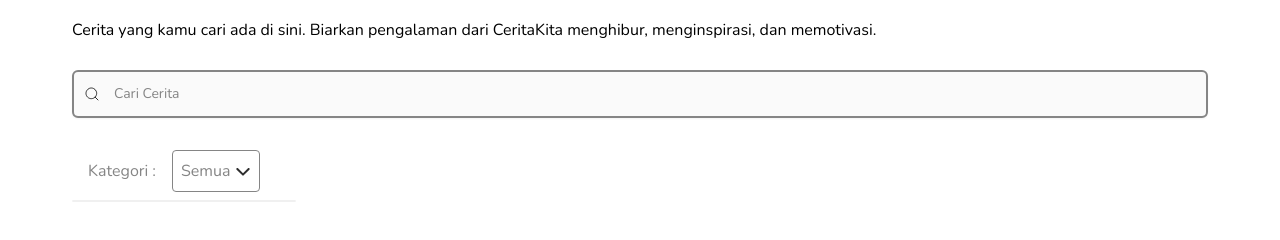
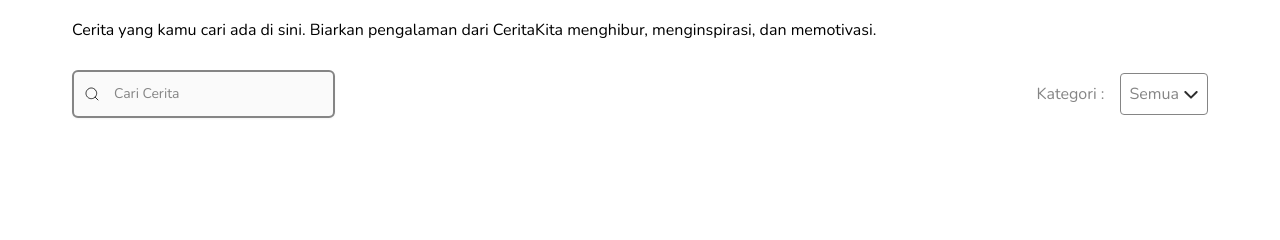
Before and after one commit to DimasAdiPutra/CeritaKita, a React (Vite) app in the folder frontend/: page / in a window 1280 px wide. Shown: the part 902-1142 px from the top of the page. Before the commit the page ends 1104 px from the top, so only its background shows below. Built offline with nearby package versions, Linux system fonts and the light colour scheme.

Commit message:
fix(blog): Memperbaiki layout filter blog

```diff
--- a/frontend/src/pages/HomePage.jsx
+++ b/frontend/src/pages/HomePage.jsx
@@ -73,6 +73,7 @@
 					</p>
 					{/* Paragraf */}
 
+					<div className="md:flex md:items-center md:justify-between">
 						{/* Input Search */}
 						<Input
 							iconLeft={
@@ -99,7 +100,7 @@
 						{/* Input Search */}
 
 						{/* Filter */}
-					<div className="relative mt-8 w-max flex items-center">
+						<div className="relative mt-8 md:mt-0 w-max flex items-center">
 							<div className="flex items-center overflow-hidden">
 								<p className="px-4 py-2 text-body-base/none text-neutral-darkgray hover:bg-neutral-gray hover:text-neutral-darkgray">
 									Kategori :
@@ -107,7 +108,7 @@
 
 								<button
 									onClick={handleToggleDropdown}
-								className="flex items-center gap-1 h-full p-2 border border-neutral-darkgray rounded text-neutral-darkgray hover:bg-gray-50 hover:text-neutral-gray">
+									className="flex items-center gap-1 h-full p-2 cursor-pointer border border-neutral-darkgray rounded text-neutral-darkgray hover:bg-gray-50">
 									<span className="">Semua</span>
 									<svg
 										width="16"
@@ -128,7 +129,7 @@
 								animate={{ height: isDropdownOpen ? 'auto' : 0 }}
 								exit={{ height: 0 }}
 								transition={{ duration: 0.3, ease: 'easeInOut' }}
-							className="absolute start-0 top-full z-10 mt-2 w-56 rounded-md border border-neutral-gray bg-neutral-white shadow-2xl overflow-hidden"
+								className="absolute start-[50%] md:start-auto md:end-0 top-full h-full z-10 w-max rounded-md bg-neutral-gray shadow-2xl overflow-hidden"
 								role="menu">
 								<div className="p-2">
 									<Link
@@ -136,7 +137,14 @@
 										onClick={handleToggleDropdown}
 										className="block rounded-lg px-4 py-2 text-sm text-neutral-darkgray hover:bg-neutral-gray hover:text-black"
 										role="menuitem">
-									View on Storefront
+										Semua
+									</Link>
+									<Link
+										to=""
+										onClick={handleToggleDropdown}
+										className="block rounded-lg px-4 py-2 text-sm text-neutral-darkgray hover:bg-neutral-gray hover:text-black"
+										role="menuitem">
+										Destinasi
 									</Link>
 
 									<Link
@@ -144,7 +152,7 @@
 										onClick={handleToggleDropdown}
 										className="block rounded-lg px-4 py-2 text-sm text-neutral-darkgray hover:bg-neutral-gray hover:text-black"
 										role="menuitem">
-									View Warehouse Info
+										Kuliner
 									</Link>
 
 									<Link
@@ -152,7 +160,7 @@
 										onClick={handleToggleDropdown}
 										className="block rounded-lg px-4 py-2 text-sm text-neutral-darkgray hover:bg-neutral-gray hover:text-black"
 										role="menuitem">
-									Duplicate Product
+										Lifestyle
 									</Link>
 
 									<Link
@@ -160,12 +168,13 @@
 										onClick={handleToggleDropdown}
 										className="block rounded-lg px-4 py-2 text-sm text-neutral-darkgray hover:bg-neutral-gray hover:text-black"
 										role="menuitem">
-									Unpublish Product
+										Tips & Hacks
 									</Link>
 								</div>
 							</motion.div>
 						</div>
 						{/* Filter */}
+					</div>
 				</div>
 			</section>
 			{/* BLOG SECTION */}
--- a/frontend/src/styles/index.css
+++ b/frontend/src/styles/index.css
@@ -34,6 +34,10 @@
 @layer base {
 	* {
 		font-family: var(--font-nunito);
+	}
+
+	body {
+		height: 200vh;
 	}
 }
 
```
Lines whose indentation alone changed are shown as unchanged.
